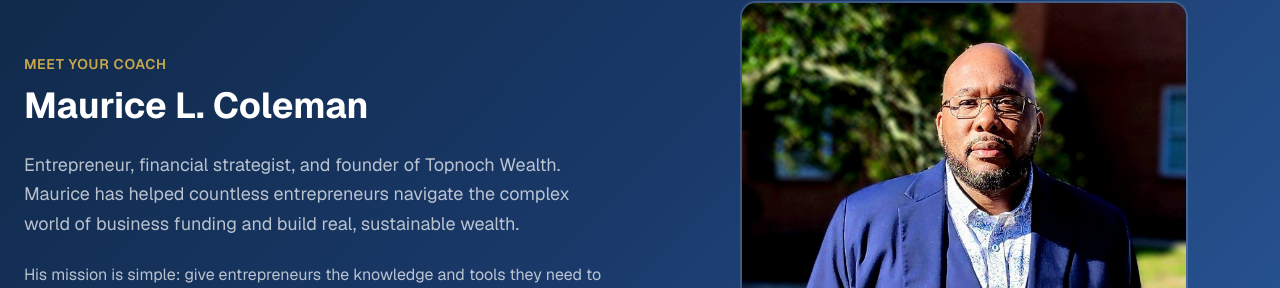
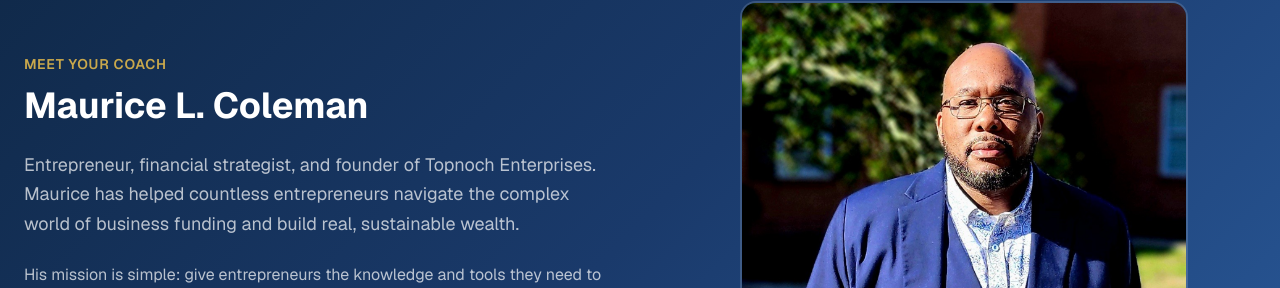
Before and after one commit to topnoch09/topnoch-wealth, a Next.js app: page / in a window 1280 px wide. Shown: the part 4378-4666 px from the top of the page. Built offline with nearby package versions, Linux system fonts and the light colour scheme; no server answers.

Commit message:
Fix lingering 'Topnoch Wealth' on home page founder bio

```diff
--- a/src/app/(site)/page.tsx
+++ b/src/app/(site)/page.tsx
@@ -387,7 +387,7 @@ export default function HomePage() {
               </h2>
               <p className="text-white/70 text-lg leading-relaxed mb-6">
                 Entrepreneur, financial strategist, and founder of Topnoch
-                Wealth. Maurice has helped countless entrepreneurs navigate
+                Enterprises. Maurice has helped countless entrepreneurs navigate
                 the complex world of business funding and build real,
                 sustainable wealth.
               </p>
```
